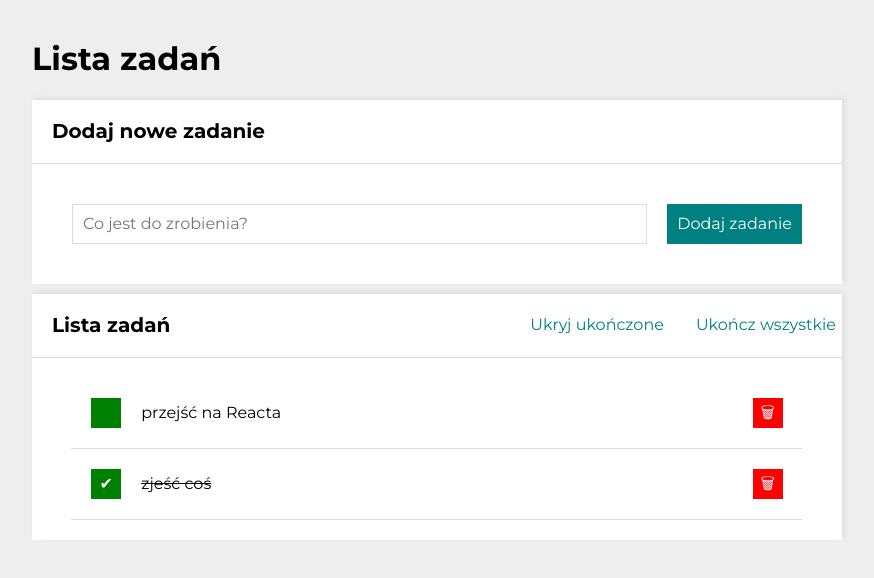
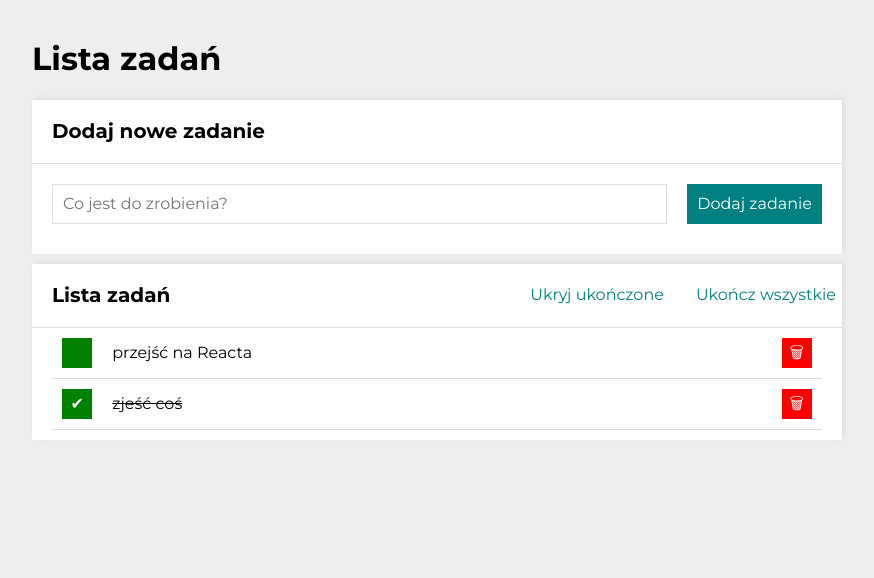
Before and after one commit to oleksaGrzegorz/react-to-do-list, a React (Create React App) app: page / in a window 1280 px wide. Shown: the top 578 px of the page, without its empty margins (203-1077 px from the left). Built offline with nearby package versions, Linux system fonts and the light colour scheme.

Commit message:
padding in components (section, tasks) added

```diff
--- a/src/Section/style.css
+++ b/src/Section/style.css
@@ -25,5 +25,5 @@ padding: 10px;
 }
 
 .section__body {
-    padding: 20px;;
+    padding-bottom: 10px;
 }
--- a/src/Tasks/style.css
+++ b/src/Tasks/style.css
@@ -11,7 +11,6 @@
     grid-gap: 10px;
     align-items: center;
     border-bottom: 1px solid #ddd;
-    padding: 10px;
     width: 95%;
     margin: 0 auto;
 
```
